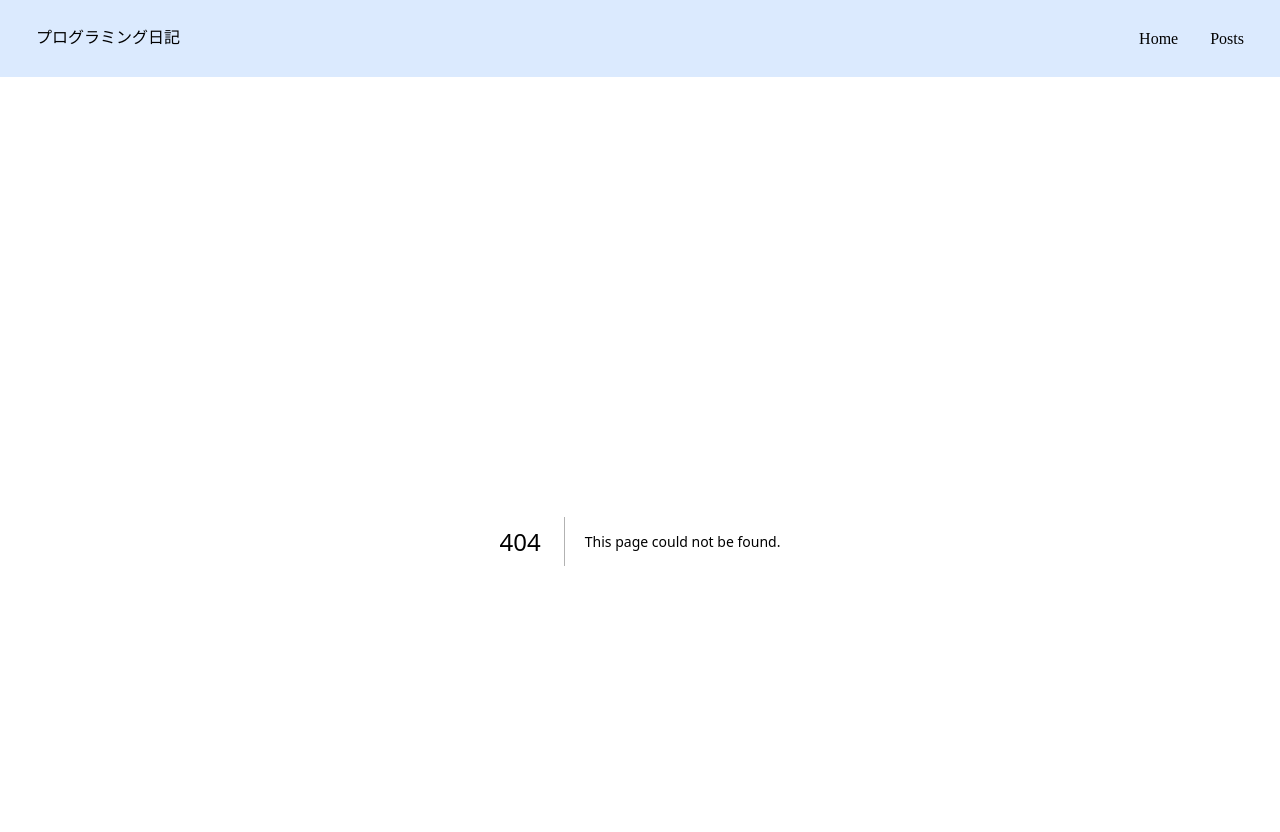
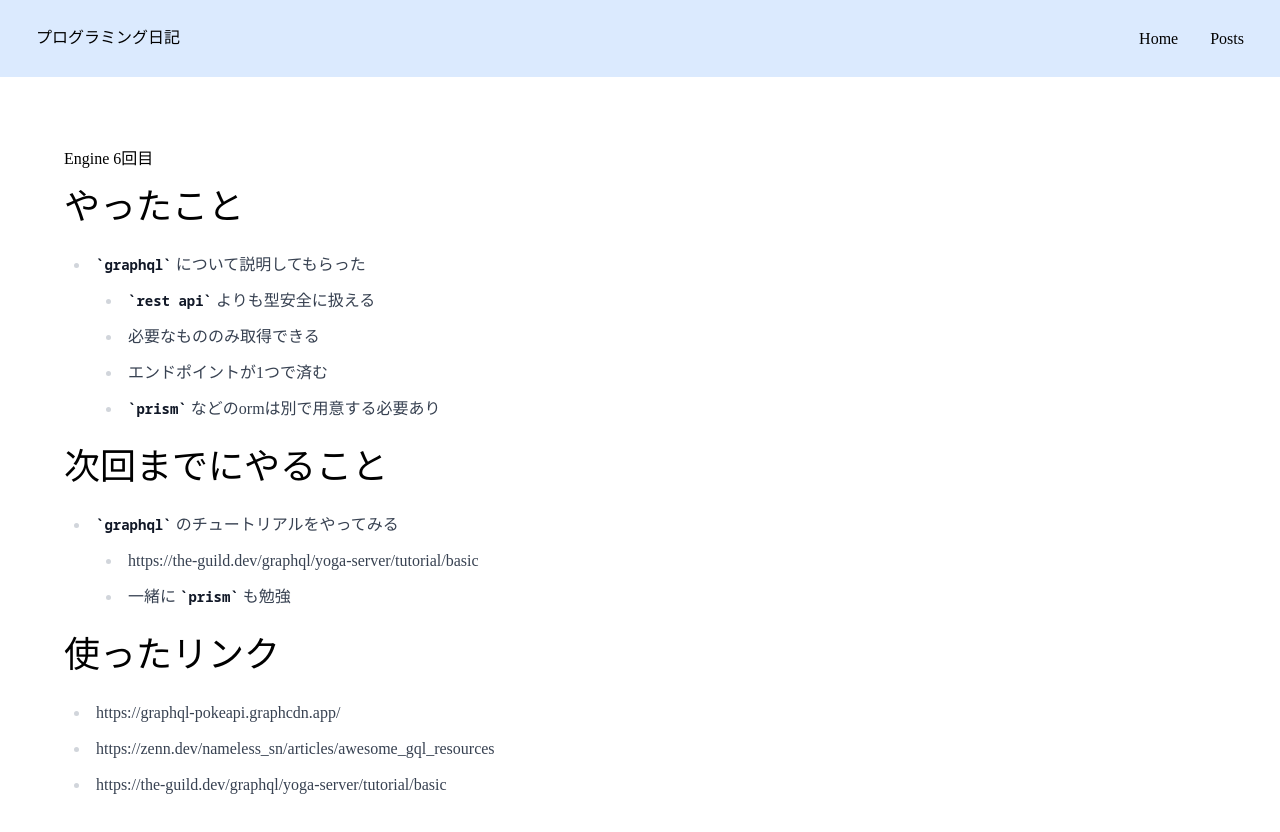
Before and after one commit to N-ha-1050/engine-blog, a Next.js app: page /posts/6 in a window 1280 px wide. Before the commit this address had no page. Shown: the top 832 px of the page. Built offline with nearby package versions, Linux system fonts and the light colour scheme; a web font is replaced by a local one.

Commit message:
記事の更新

```diff
--- /dev/null
+++ b/src/pages/posts/5.mdx
@@ -0,0 +1,32 @@
+export const metadata = {
+  id: 5,
+  createdAt: '2023-8-16',
+  title: 'Engine-5',
+  content: 'Engine 5回目',
+}
+
+Engine 5回目
+
+## やったこと
+
+使う技術の検討
+
+* フロントエンド
+  * Next.js
+  * TypeScript
+  * ShadcnUI
+    UI
+    * tailwindcss
+    * Radix
+* バックエンド
+  未定
+  * DB
+    * GraphQL
+      * yoga
+
+## 次回までにやること
+
+* sort-keys のコンフリクトの修正
+* その他のページも作れそうなら作ってみる
+
+## 使ったリンク
--- /dev/null
+++ b/src/pages/posts/6.mdx
@@ -0,0 +1,28 @@
+export const metadata = {
+  id: 6,
+  createdAt: '2023-9-6',
+  title: 'Engine-6',
+  content: 'Engine 6回目',
+}
+
+Engine 6回目
+
+## やったこと
+
+- `graphql` について説明してもらった
+  - `rest api` よりも型安全に扱える
+  - 必要なもののみ取得できる
+  - エンドポイントが1つで済む
+  - `prism` などのormは別で用意する必要あり
+
+## 次回までにやること
+
+- `graphql` のチュートリアルをやってみる
+  - [https://the-guild.dev/graphql/yoga-server/tutorial/basic](https://the-guild.dev/graphql/yoga-server/tutorial/basic)
+  - 一緒に `prism` も勉強
+
+## 使ったリンク
+
+- [https://graphql-pokeapi.graphcdn.app/](https://graphql-pokeapi.graphcdn.app/)
+- [https://zenn.dev/nameless_sn/articles/awesome_gql_resources](https://zenn.dev/nameless_sn/articles/awesome_gql_resources)
+- [https://the-guild.dev/graphql/yoga-server/tutorial/basic](https://the-guild.dev/graphql/yoga-server/tutorial/basic)
```
